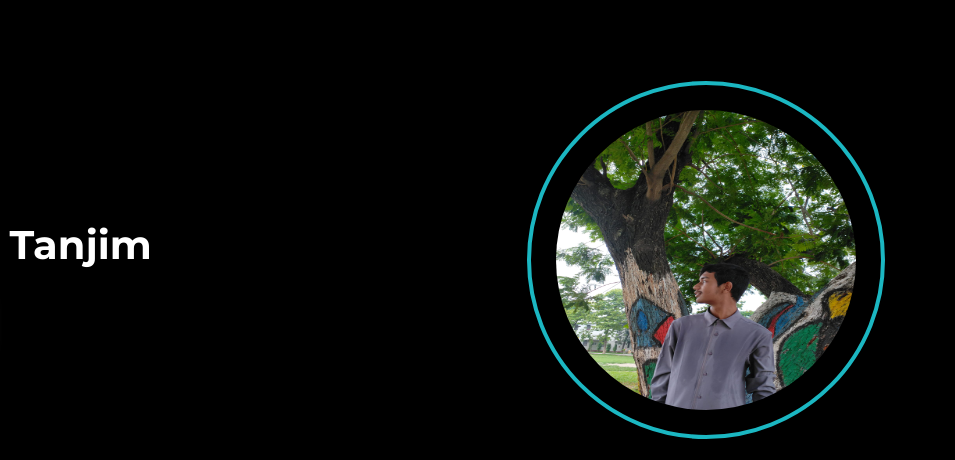
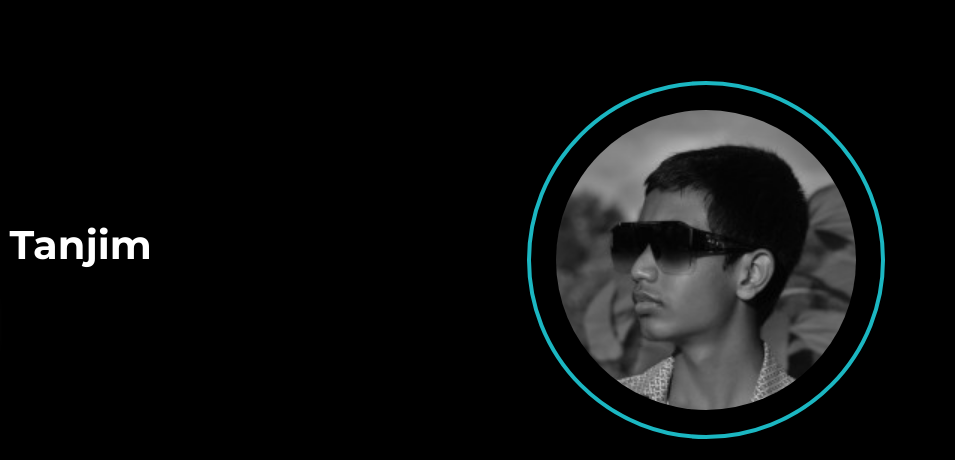
Before and after one commit to tanjim760/tanjim, a plain HTML site: page index.html in a window 1280 px wide. Shown: the part 95-555 px from the top of the page, 325-1280 px from the left. Drawn offline with Linux system fonts and the light colour scheme.

Commit message:
updated profile pic

```diff
--- a/index.html
+++ b/index.html
@@ -50,7 +50,7 @@
                 </div>
             </div>
             <div class="hero-img-container">
-                <img class="hero-img" src="assets/My_photo.png" alt="Tanjim" height="300px" width="300px">
+                <img class="hero-img" src="assets/my-image.jpg" alt="Tanjim" height="300px" width="300px">
             </div>
         </div>
     </header>
```
Also changed, not shown: assets/My_photo.png (deleted), assets/my-image.jpg (added).
